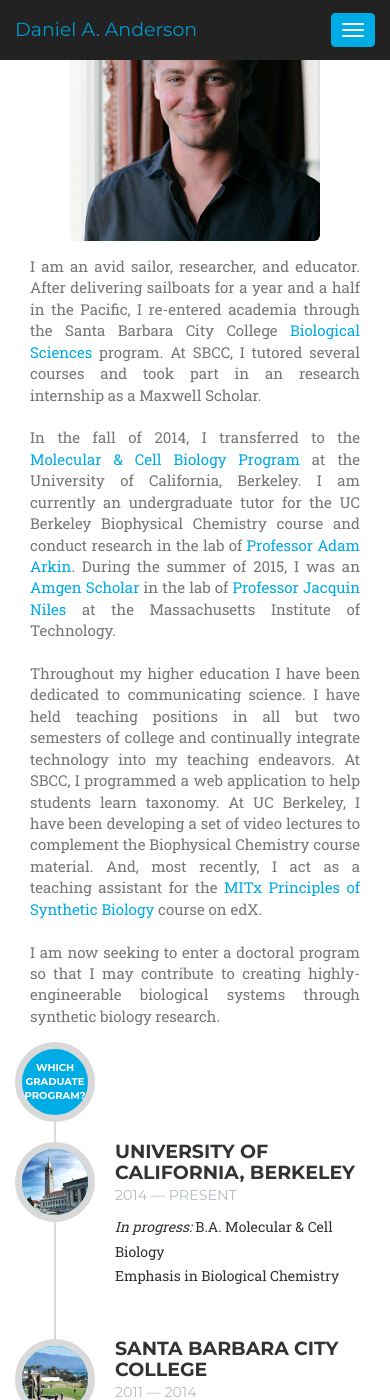
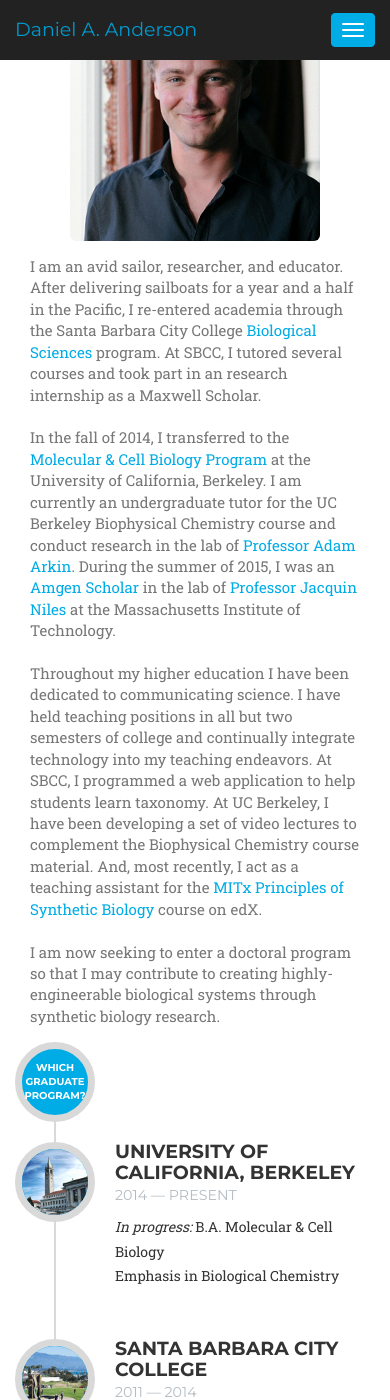
Before and after one commit to dantheand/dantheand.github.io, a Jekyll site: the page built from index.html, in a window 390 px wide and 1400 px high, scrolled down 558 px. Built offline with Jekyll 4.4.1, drawn with Linux system fonts in a browser that asks for light colours; some web fonts are replaced.

Commit message:
Made left align at small screen sizes

```diff
--- a/_includes/about.html
+++ b/_includes/about.html
@@ -13,7 +13,7 @@
                 <div>
                   <img class="img-rounded img-responsive center-block" src="img/about/portrait.png" alt="portait of me">
                 </div>
-                  <div class="panel-body text-muted text-left text-justify">I am an avid sailor, researcher, and educator.
+                  <div class="panel-body text-muted sm-left">I am an avid sailor, researcher, and educator.
                     After delivering sailboats for a year and a half in the Pacific, I re-entered academia through the Santa Barbara City College
                     <a href="http://www.sbcc.edu/biologicalsciences/" target="_blank">
                     Biological Sciences</a> program. At SBCC, I tutored several courses
--- a/_includes/modals.html
+++ b/_includes/modals.html
@@ -16,7 +16,7 @@
                             <hr class="modal-hr">
                             <img src="img/portfolio/{{ post.img }}" class="img-responsive img-centered" alt="{{ post.alt }}">
                             <a id="modal-btn" href="{{ post.project-link }}" target="_blank" type="button" class="btn btn-primary btn-lg">External Link <i class="fa fa-external-link"></i></a>
-                            <p class="text-justify">{{ post.description }}</p>
+                            <p class="sm-left">{{ post.description }}</p>
                             <ul class="list-unstyled item-details">
                                 <li><strong>Department:</strong>
                                     <strong><a href="{{ post.department-link }}" target="_blank">{{ post.department }}</a>
--- a/_includes/research.html
+++ b/_includes/research.html
@@ -11,14 +11,14 @@
                 <div class="col-md-6">
                     <img class="research-img img-circle img-responsive center-block" src="img/research/block_diag.png" alt="control theory in synthetic biology">
                     <h4 class="service-heading">Control Theory Applications in Synthetic Biology</h4>
-                    <p class="text-muted text-justify">My current work has been applying control theory paradigms to genetic circuit design. Control
+                    <p class="text-muted sm-left">My current work has been applying control theory paradigms to genetic circuit design. Control
                       theory provides a powerful analytical framework for dynamical systems. I am currently using it, in conjuction with MATLAB simulations,
                       to devise new, robust genetic circuits for synthetic biological applications.</p>
                 </div>
                 <div class="col-md-6">
                     <img class="research-img img-circle img-responsive center-block" src="img/research/tools_n_tech.png" alt="synthetic biology tools">
                     <h4 class="service-heading">New Synthetic Biology Tools and Technologies</h4>
-                    <p class="text-muted text-justify">The nascent engineering field of synthetic biology has many unexplored spaces. I am particularly interested in several:
+                    <p class="text-muted sm-left">The nascent engineering field of synthetic biology has many unexplored spaces. I am particularly interested in several:
                       analog computation in genetic circuits; multiplexing fluorescent protein output through novel genetic circuits; and creating new and expanding upon current measurement standards in the field.</p>
                 </div>
             </div>
```
Also changed, not shown: _includes/css/misc.css (+11 -0 lines).
